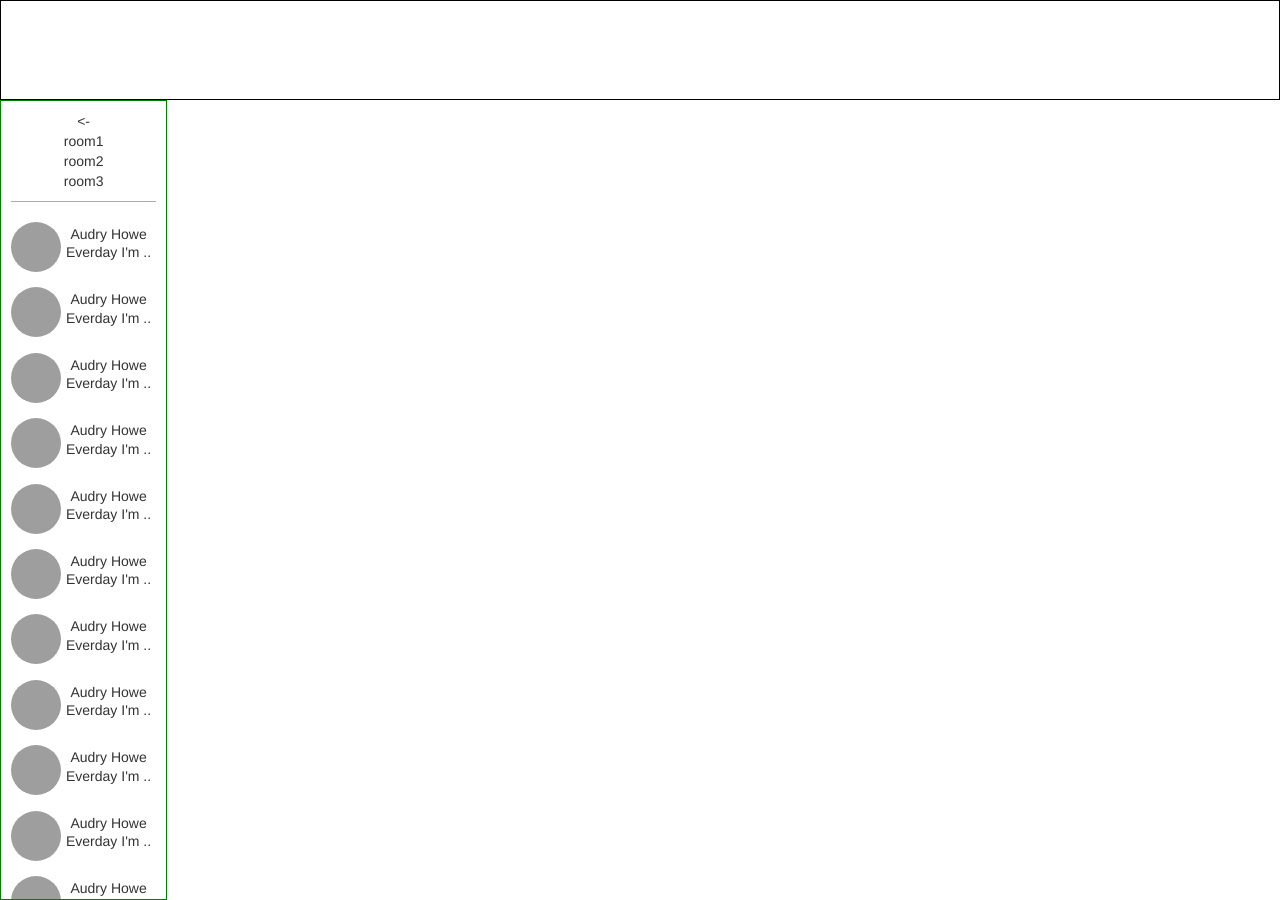
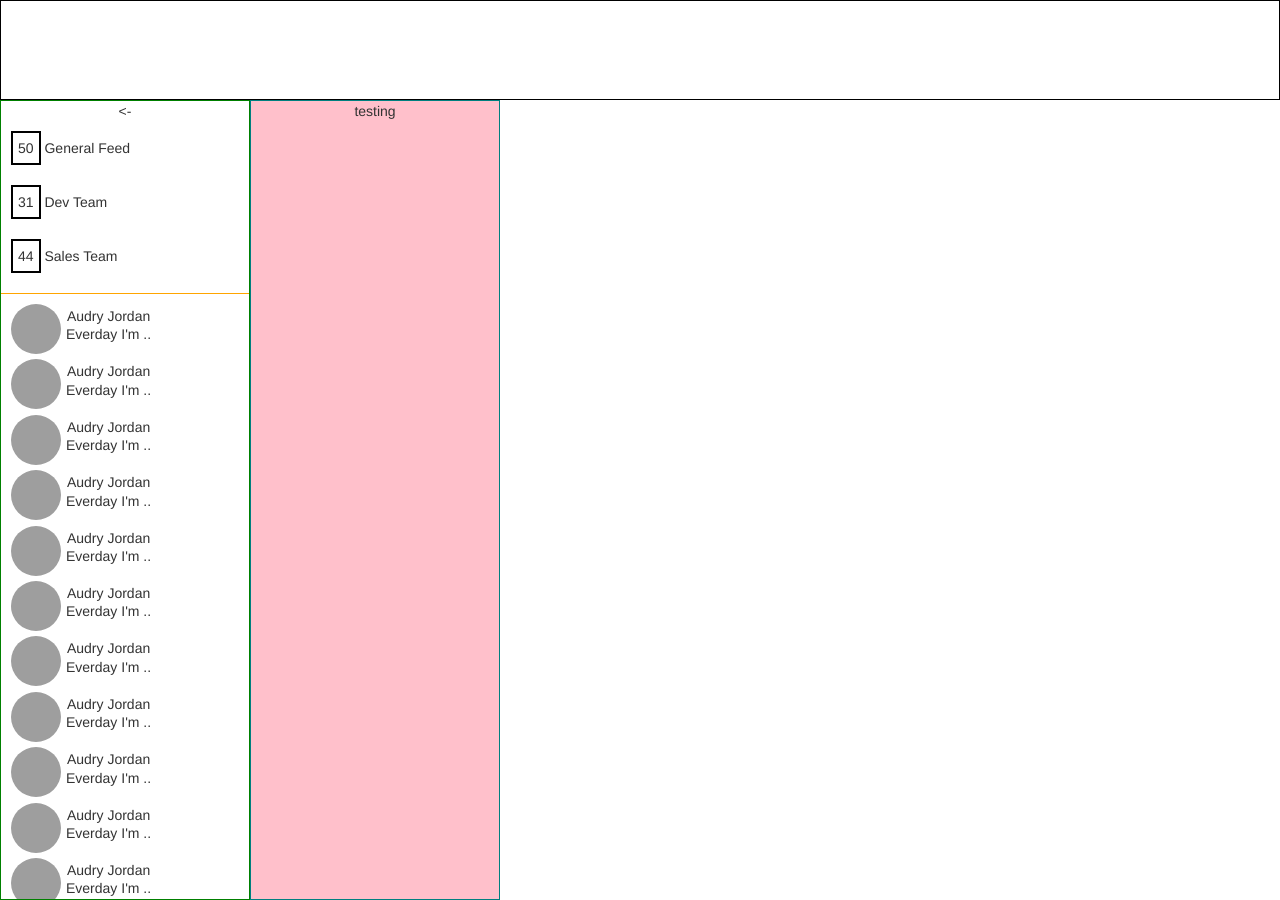
Before and after one commit to mrspeiser/chatui, a plain HTML site: page index.html in a window 1280 px wide. Before the commit the page ends 800 px from the top, so only its background shows below. Drawn offline with Linux system fonts and the light colour scheme; grey boxes are pictures that could not be loaded.

Commit message:
2 columns one with some static fields, hover effect, 1 click function

```diff
--- a/css/main.css
+++ b/css/main.css
@@ -30,12 +30,17 @@ text-align: center;
 
 }
 
+.margin0 {
+	margin: 0;
+}
+
 .chat-ui {
-	position: absolute;
+	padding: 0px;
 	border: 1px solid green;
-	padding: 10px;
 	height: 100%;
 	overflow-y: auto;
+	background-color: white;
+	max-width: 250px;
 }
 
 .chat-ui::-webkit-scrollbar {
@@ -68,22 +73,55 @@ text-align: center;
 
 }
 
-.rooms-container {
+.rooms-container{
+ }
 
-}
+.room-container{
+	display: flex;
+ }
 
-.rooms {
+ .room-container:hover {
+ 	cursor: pointer;
+ 	background-color: green;
+ }
 
-}
+/*.room-text .present-users {
+	text-align: left;
+}*/
+
+.room-text{
+	margin-left: 10px;
+	margin-bottom: 0px;
+	padding: 10px 0px 10px 0px;
+ }
+
+.present-users{
+	display: inline-block;
+	border: 2px solid black;
+	padding: 5px;
+ }
+
+.room-name{
+	display: inline-block;
+ }
+
 
 .users-online-container {
 	border-top: 1px solid orange;
 	padding-top: 10px;
+	margin-top: 10px;
+
 }
 
 .user-container {
 	display: flex;
-	margin-top: 10px;
+	padding: 0px 10px 0px 10px;
+
+}
+
+.user-container:hover {
+	background-color: red;
+	cursor: pointer;
 }
 
 .user-item {
@@ -110,6 +148,15 @@ text-align: center;
 	display: inline-block;
 }
 
+.chat-box {
+	padding: 0px;
+	border: 1px solid teal;
+	height: 100%;
+	overflow-y: auto;
+	background-color: pink;
+	max-width: 250px;
+}
+
 /*  .menu2 {
     background-color: white;
     width: 175px;
--- a/index.html
+++ b/index.html
@@ -21,18 +21,32 @@
 
 <div class="container-fluid nopadd">
 
-
-
-
-<div class="chat-ui">
-
+<div class="row margin0">
+  <div class="col-xs-3 chat-ui">
     <div class="chat-toggle header"><-</div>
       <div class="rooms-container">
-      <ul class="rooms">
-        <li>room1</li>
-        <li>room2</li>
-        <li>room3</li>
+
+        <div class="room-container">
+          <ul class="room-text">
+            <li class="present-users">50</li>
+            <li class="room-name">General Feed</li>
           </ul>
+        </div>
+
+        <div class="room-container">
+          <ul class="room-text">
+            <li class="present-users">31</li>
+            <li class="room-name">Dev Team</li>
+          </ul>
+        </div>
+
+        <div class="room-container">
+          <ul class="room-text">
+            <li class="present-users">44</li>
+            <li class="room-name">Sales Team</li>
+          </ul>
+        </div>
+
       </div>
 
       <div class="users-online-container">
@@ -40,7 +54,7 @@
         <div class="user-container">
             <img src="http://absorbmarketing.com/wp-content/uploads/2015/01/Picture-of-person.png" class="chat-img " width="50px" height="50px">
             <ul class="user-text">
-            <li><h5 class="name">Audry Howe</h5></li>
+              <li><h5 class="name">Audry Jordan</h5></li>
               <li><p class="status">Everday I'm ..</p></li>
             </ul>
         </div>
@@ -48,7 +62,7 @@
         <div class="user-container">
             <img src="http://absorbmarketing.com/wp-content/uploads/2015/01/Picture-of-person.png" class="chat-img " width="50px" height="50px">
             <ul class="user-text">
-            <li><h5 class="name">Audry Howe</h5></li>
+              <li><h5 class="name">Audry Jordan</h5></li>
               <li><p class="status">Everday I'm ..</p></li>
             </ul>
         </div>
@@ -56,7 +70,7 @@
         <div class="user-container">
             <img src="http://absorbmarketing.com/wp-content/uploads/2015/01/Picture-of-person.png" class="chat-img " width="50px" height="50px">
             <ul class="user-text">
-            <li><h5 class="name">Audry Howe</h5></li>
+              <li><h5 class="name">Audry Jordan</h5></li>
               <li><p class="status">Everday I'm ..</p></li>
             </ul>
         </div>
@@ -64,7 +78,7 @@
         <div class="user-container">
             <img src="http://absorbmarketing.com/wp-content/uploads/2015/01/Picture-of-person.png" class="chat-img " width="50px" height="50px">
             <ul class="user-text">
-            <li><h5 class="name">Audry Howe</h5></li>
+              <li><h5 class="name">Audry Jordan</h5></li>
               <li><p class="status">Everday I'm ..</p></li>
             </ul>
         </div>
@@ -72,7 +86,7 @@
         <div class="user-container">
             <img src="http://absorbmarketing.com/wp-content/uploads/2015/01/Picture-of-person.png" class="chat-img " width="50px" height="50px">
             <ul class="user-text">
-            <li><h5 class="name">Audry Howe</h5></li>
+              <li><h5 class="name">Audry Jordan</h5></li>
               <li><p class="status">Everday I'm ..</p></li>
             </ul>
         </div>
@@ -80,7 +94,7 @@
         <div class="user-container">
             <img src="http://absorbmarketing.com/wp-content/uploads/2015/01/Picture-of-person.png" class="chat-img " width="50px" height="50px">
             <ul class="user-text">
-            <li><h5 class="name">Audry Howe</h5></li>
+              <li><h5 class="name">Audry Jordan</h5></li>
               <li><p class="status">Everday I'm ..</p></li>
             </ul>
         </div>
@@ -88,7 +102,7 @@
         <div class="user-container">
             <img src="http://absorbmarketing.com/wp-content/uploads/2015/01/Picture-of-person.png" class="chat-img " width="50px" height="50px">
             <ul class="user-text">
-            <li><h5 class="name">Audry Howe</h5></li>
+              <li><h5 class="name">Audry Jordan</h5></li>
               <li><p class="status">Everday I'm ..</p></li>
             </ul>
         </div>
@@ -96,7 +110,7 @@
         <div class="user-container">
             <img src="http://absorbmarketing.com/wp-content/uploads/2015/01/Picture-of-person.png" class="chat-img " width="50px" height="50px">
             <ul class="user-text">
-            <li><h5 class="name">Audry Howe</h5></li>
+              <li><h5 class="name">Audry Jordan</h5></li>
               <li><p class="status">Everday I'm ..</p></li>
             </ul>
         </div>
@@ -104,14 +118,14 @@
         <div class="user-container">
             <img src="http://absorbmarketing.com/wp-content/uploads/2015/01/Picture-of-person.png" class="chat-img " width="50px" height="50px">
             <ul class="user-text">
-            <li><h5 class="name">Audry Howe</h5></li>
+              <li><h5 class="name">Audry Jordan</h5></li>
               <li><p class="status">Everday I'm ..</p></li>
             </ul>
         </div>
         <div class="user-container">
             <img src="http://absorbmarketing.com/wp-content/uploads/2015/01/Picture-of-person.png" class="chat-img " width="50px" height="50px">
             <ul class="user-text">
-            <li><h5 class="name">Audry Howe</h5></li>
+              <li><h5 class="name">Audry Jordan</h5></li>
               <li><p class="status">Everday I'm ..</p></li>
             </ul>
         </div>
@@ -119,50 +133,29 @@
         <div class="user-container">
             <img src="http://absorbmarketing.com/wp-content/uploads/2015/01/Picture-of-person.png" class="chat-img " width="50px" height="50px">
             <ul class="user-text">
-            <li><h5 class="name">Audry Howe</h5></li>
+              <li><h5 class="name">Audry Jordan</h5></li>
               <li><p class="status">Everday I'm ..</p></li>
             </ul>
         </div>
 
       </div>
+      <!-- //end users online container -->
   </div>
-
-
-
-
-</div>
-
-
-
-</div>
-
-
-
-<div class="slides">
-  <div>
-  <div id="slide1"></div>
-  <div id="slide2"></div>
-  <div id="slide3"></div>
+      <!-- end chat ui -->
+  <div class="col-xs-4 chat-box">
+    testing
   </div>
 </div>
+</div>
+<!-- end div container nopadd -->
 
 
 
 
 
 
-<script type="text/javascript">
-  var menu2 = document.querySelector(".menu2")
-  var button = document.querySelector("#click")
-  button.addEventListener("click", function() {
-    menu2.classList.toggle("positionChange");
-  });
-  var topnav = document.querySelector("#navbar")
-  var button2 = document.querySelector("#click2")
-  button2.addEventListener("click", function() {
-    topnav.classList.toggle("collapse");
-  });
-  </script>
+
+
 
 
   <script src="js/jquery.js"></script>
--- a/js/main.js
+++ b/js/main.js
@@ -1,5 +1,3 @@
-(function(){
-
-
-
+$('.user-text').on('click', function(){
+	$(this).parent().append('<div>helo world</div>');
 });
```
Lines whose indentation alone changed are shown as unchanged.
